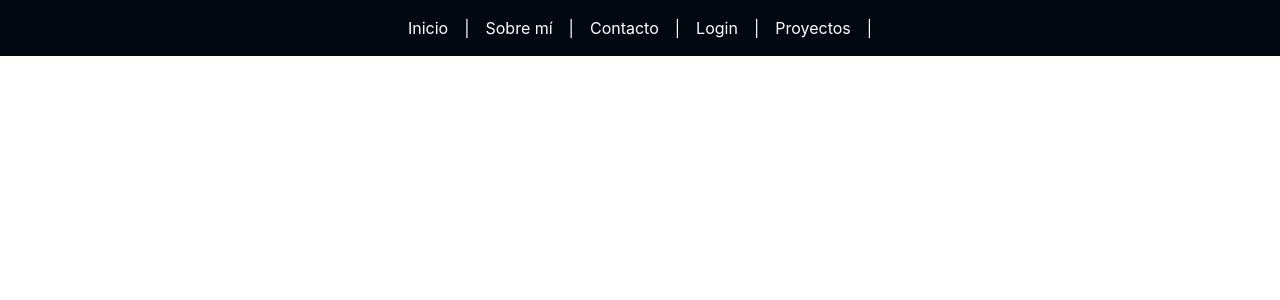
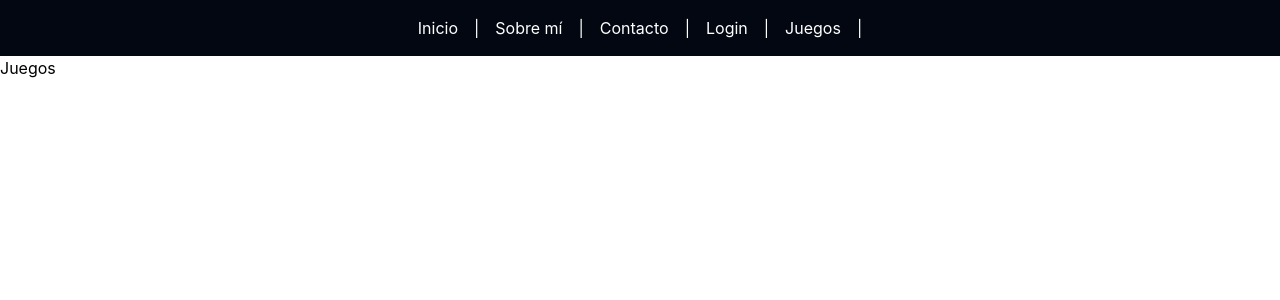
Before and after one commit to Emma3TC-main/random-fates-frontend, a React (Create React App) app: page /games in a window 1280 px wide. Shown: the top 300 px of the page. Built offline with nearby package versions, Linux system fonts and the light colour scheme.

Commit message:
feat: update UI, add footer, cards and games page

```diff
--- a/src/App.js
+++ b/src/App.js
@@ -1,15 +1,14 @@
 import { Routes, Route } from "react-router-dom";
 import Navbar from "./components/Navbar";
 import Login from "./pages/Login";
-import Projects from "./pages/Projects";
 import About from "./pages/About";
 import Home from "./pages/Home";
-import Dashboard from "./pages/Dashboard";
+import Games from "./pages/Games";
 import Contact from "./pages/Contact";
 
 function App() {
   return (
-    <div >
+    <div>
       <Navbar />
 
       <Routes>
@@ -17,7 +16,7 @@ function App() {
         <Route path="/about" element={<About />} />
         <Route path="/contact" element={<Contact />} />
         <Route path="/login" element={<Login />} />
-        <Route path="/projects" element={<Projects />} />
+        <Route path="/games" element={<Games />} />
       </Routes>
     </div>
   );
--- /dev/null
+++ b/src/components/Cards.jsx
@@ -0,0 +1,7 @@
+function Cards() {
+  return (
+    <nav className="bg-gray-950 text-white p-4 flex gap-4 justify-center"></nav>
+  );
+}
+
+export default Cards;
--- /dev/null
+++ b/src/components/Footer.jsx
@@ -0,0 +1,7 @@
+function Footer() {
+  return (
+    <nav className="bg-gray-950 text-white p-4 flex gap-4 justify-center"></nav>
+  );
+}
+
+export default Footer;
--- a/src/components/Navbar.jsx
+++ b/src/components/Navbar.jsx
@@ -5,7 +5,7 @@ function Navbar() {
     <nav className="bg-gray-950 text-white p-4 flex gap-4 justify-center">
       <Link to="/">Inicio</Link> |<Link to="/about">Sobre mí</Link> |
       <Link to="/contact">Contacto</Link> |<Link to="/login">Login</Link> |
-      <Link to="/projects">Proyectos</Link> |
+      <Link to="/games">Juegos</Link> |
     </nav>
   );
 }
--- /dev/null
+++ b/src/pages/Games.js
@@ -0,0 +1,9 @@
+function Games() {
+  return (
+    <div>
+      <h1>Juegos</h1>
+    </div>
+  );
+}
+
+export default Games;
--- a/src/pages/Home.js
+++ b/src/pages/Home.js
@@ -2,6 +2,8 @@ function Home() {
   return (
     <div className="p-10 text-center">
       <h2 className="text-2x1/7 font-bold mb-4">Home</h2>
+
+
     </div>
   );
 }
--- a/src/pages/Projects.js
+++ /dev/null
@@ -1,9 +0,0 @@
-function Projects() {
-  return (
-    <div>
-      <h1>Proyectos</h1>
-    </div>
-  );
-}
-
-export default Projects;
```
